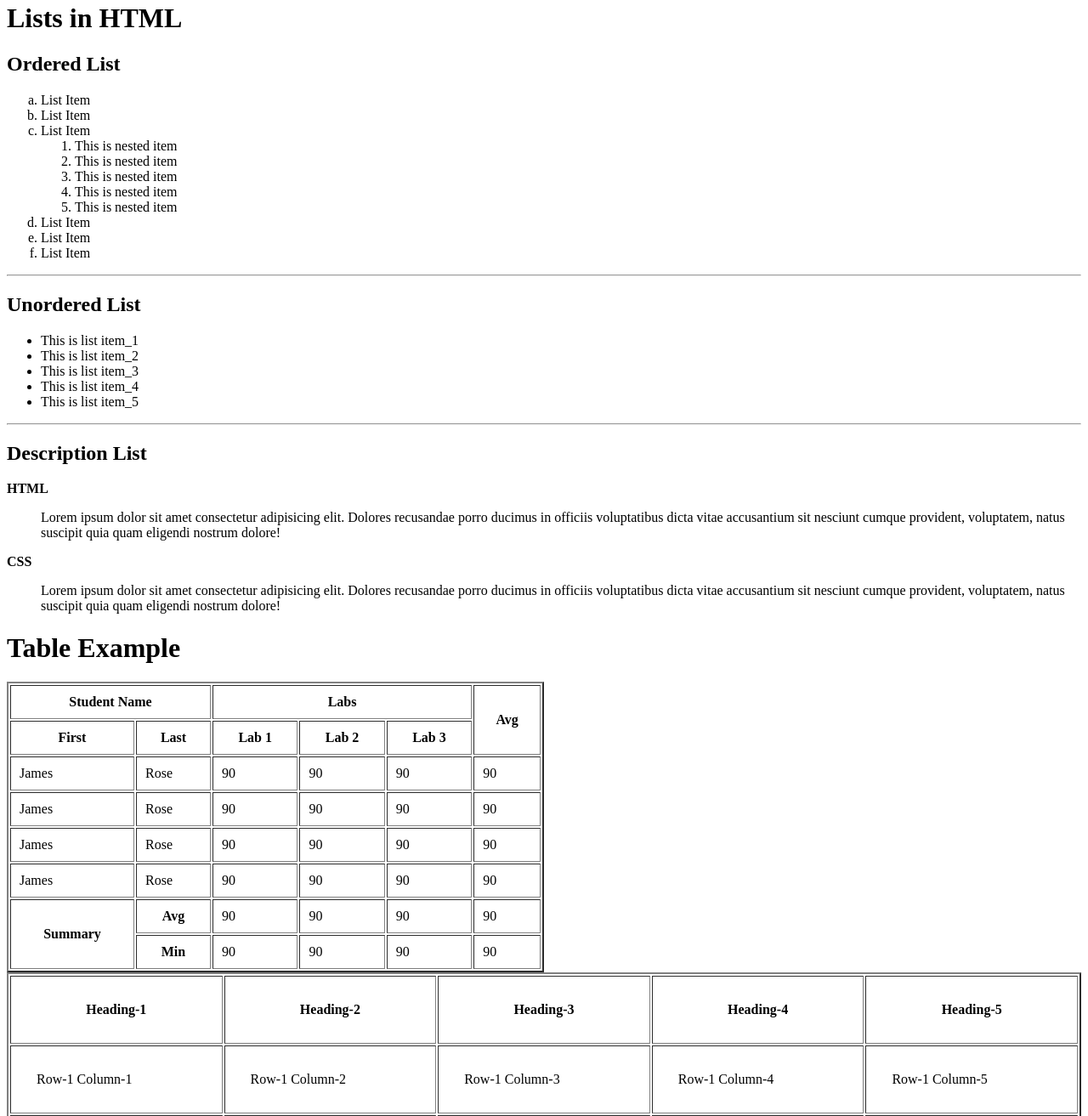
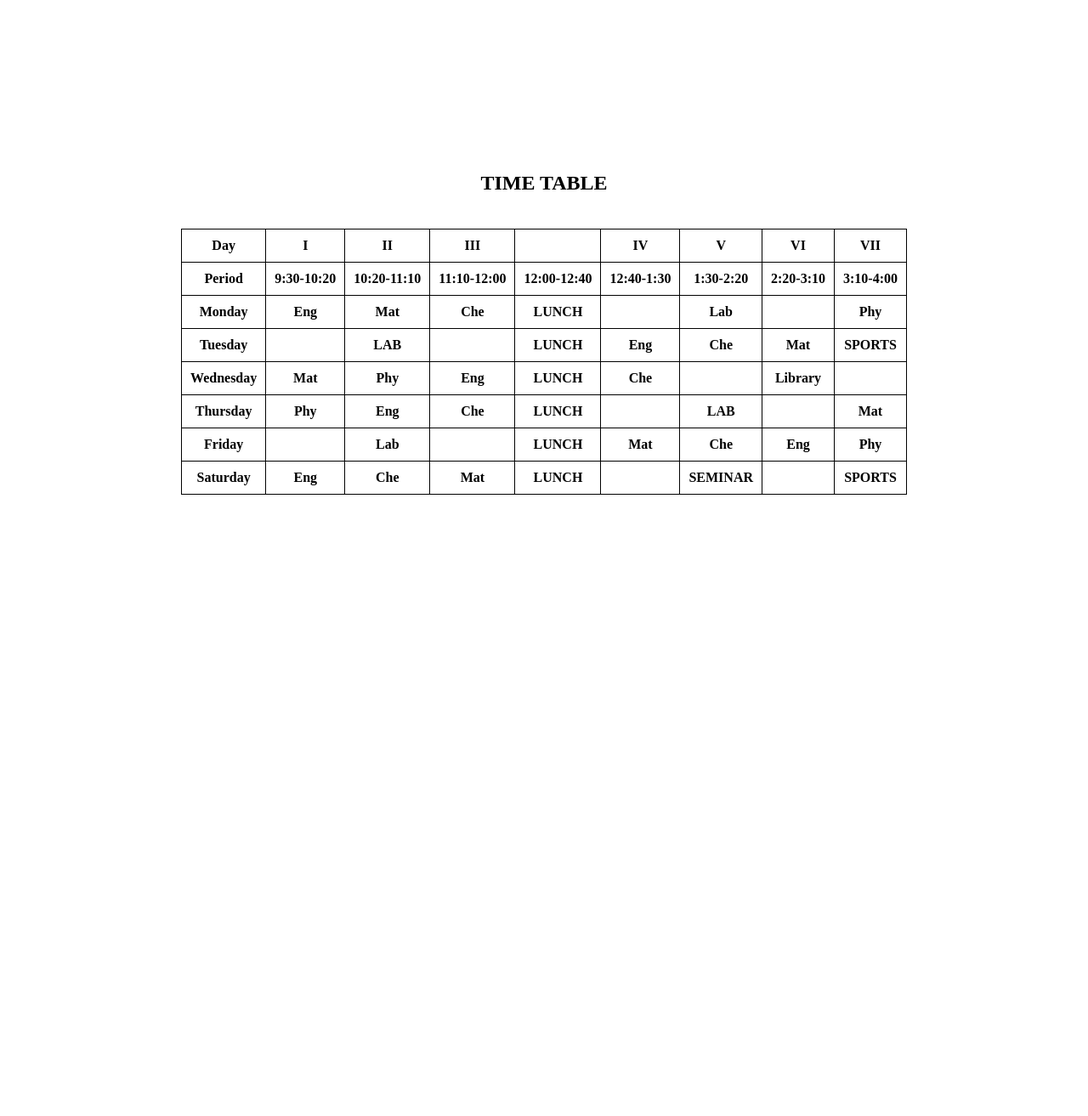
Before and after one commit to Raopriyanshuu/Assignment-1, a plain HTML site: page Index.html in a window 1280 px wide. Shown: the part 18-1331 px from the top of the page at 85% size. After the commit the page ends 800 px from the top, so only its background shows below. Drawn offline with Linux system fonts and the light colour scheme.

Commit message:
Update Index.html

```diff
--- a/Index.html
+++ b/Index.html
@@ -1,227 +1,120 @@
-<!-- LIST -->
 <!DOCTYPE html>
-<html lang="en">
-
-<head>
-    <meta charset="UTF-8">
-    <meta name="viewport" content="width=device-width, initial-scale=1.0">
-    <title>Document</title>
-</head>
-
-<body>
-
-    <h1>Lists in HTML</h1>
-
-    <!--
-        3 types of list
-        - Ordered List
-        - Unordered List
-        - Description List
-     -->
-
-    <h2>Ordered List</h2>
-    <!-- ol>li*6 -->
-    <!-- ol>li{List Item}*6 -->
-    <ol type="a">
-        <li>List Item</li>
-        <li>List Item</li>
-        <li>
-            List Item
-            <ol>
-                <li>This is nested item</li>
-                <li>This is nested item</li>
-                <li>This is nested item</li>
-                <li>This is nested item</li>
-                <li>This is nested item</li>
-            </ol>
-        </li>
-        <li>List Item</li>
-        <li>List Item</li>
-        <li>List Item</li>
-    </ol>
-
-    <hr>
-
-    <h2>Unordered List</h2>
-    <ul>
-        <li>This is list item_1</li>
-        <li>This is list item_2</li>
-        <li>This is list item_3</li>
-        <li>This is list item_4</li>
-        <li>This is list item_5</li>
-    </ul>
-
-    <hr>
-
-    <h2>Description List</h2>
-    <dl>
-        <dt>
-            <b>HTML</b>
-        </dt>
-        <dd>
-            <p>
-                Lorem ipsum dolor sit amet consectetur adipisicing elit. Dolores recusandae porro ducimus in officiis voluptatibus dicta vitae accusantium sit nesciunt cumque provident, voluptatem, natus suscipit quia quam eligendi nostrum dolore!
-            </p>
-        </dd>
-
-        <dt>
-            <b>CSS</b>
-        </dt>
-        <dd>
-            <p>
-                Lorem ipsum dolor sit amet consectetur adipisicing elit. Dolores recusandae porro ducimus in officiis voluptatibus dicta vitae accusantium sit nesciunt cumque provident, voluptatem, natus suscipit quia quam eligendi nostrum dolore!
-            </p>
-        </dd>
-    </dl>
-
-</body>
-
-</html>
-<!-- TABLE -->
-<!DOCTYPE html>
-<html lang="en">
-
-<head>
-    <meta charset="UTF-8">
-    <meta name="viewport" content="width=device-width, initial-scale=1.0">
-    <title>Document</title>
-</head>
-
-<body>
-
-    <h1>Table Example</h1>
-
-    <table border="2" cellpadding="10" width="50%">
-        <tr>
-            <th colspan="2">Student Name</th>
-            <th colspan="3">Labs</th>
-            <th rowspan="2">Avg</th>
-        </tr>
-        <tr>
-            <th>First</th>
-            <th>Last</th>
-            <th>Lab 1</th>
-            <th>Lab 2</th>
-            <th>Lab 3</th>
-        </tr>
-        <tr>
-            <td>James</td>
-            <td>Rose</td>
-            <td>90</td>
-            <td>90</td>
-            <td>90</td>
-            <td>90</td>
-        </tr>
-        <tr>
-            <td>James</td>
-            <td>Rose</td>
-            <td>90</td>
-            <td>90</td>
-            <td>90</td>
-            <td>90</td>
-        </tr>
-        <tr>
-            <td>James</td>
-            <td>Rose</td>
-            <td>90</td>
-            <td>90</td>
-            <td>90</td>
-            <td>90</td>
-        </tr>
-        <tr>
-            <td>James</td>
-            <td>Rose</td>
-            <td>90</td>
-            <td>90</td>
-            <td>90</td>
-            <td>90</td>
-        </tr>
-        <tr>
-            <th rowspan="2">Summary</th>
-            <th>Avg</th>
-            <td>90</td>
-            <td>90</td>
-            <td>90</td>
-            <td>90</td>
-        </tr>
-        <tr>
-            <th>Min</th>
-            <td>90</td>
-            <td>90</td>
-            <td>90</td>
-            <td>90</td>
-        </tr>
-    </table>
-
-</body>
-
-</html>
-
-<!--<!DOCTYPE html>
 <html lang="en">
 <head>
     <meta charset="UTF-8">
     <meta name="viewport" content="width=device-width, initial-scale=1.0">
-    <title>Document</title>
+    <title>Assignment No 1</title>
+    <style>
+        body {
+            display: flex;
+            justify-content: center;
+            align-items: center;
+            flex-direction: column;
+            height: 100vh;
+            margin: 0;
+        }
+        table {
+            border-collapse: collapse;
+            margin-top: 20px;
+        }
+        th, td {
+            padding: 10px;
+            border: 1px solid black;
+            text-align: center;
+        }
+    </style>
 </head>
 <body>
-
-    <h1>Tables</h1>
-
-    <!-- Tables are not responsive -->
-<table border="2" width="100%" cellpadding="30">
-    <thead>
+    <h2>TIME TABLE</h2>
+    <table>
         <tr>
-            <!-- th{Heading-$}*5 -->
-            <th>Heading-1</th>
-            <th>Heading-2</th>
-            <th>Heading-3</th>
-            <th>Heading-4</th>
-            <th>Heading-5</th>
-        </tr>
-    </thead>
-    <tbody>
-        <!-- tr*5>td*5 -->
-        <!-- tr*5>td{Row-$ Column-$}*5 -->
-        <tr>
-            <td>Row-1 Column-1</td>
-            <td>Row-1 Column-2</td>
-            <td>Row-1 Column-3</td>
-            <td>Row-1 Column-4</td>
-            <td>Row-1 Column-5</td>
+            <th>Day</th>
+            <th>I</th>
+            <th>II</th>
+            <th>III</th>
+            <th></th>
+            <th>IV</th>
+            <th>V</th>
+            <th>VI</th>
+            <th>VII</th>
         </tr>
         <tr>
-            <td>Row-2 Column-1</td>
-            <td>Row-2 Column-2</td>
-            <td>Row-2 Column-3</td>
-            <td>Row-2 Column-4</td>
-            <td>Row-2 Column-5</td>
+            <th>Period</th>
+            <th>9:30-10:20</th>
+            <th>10:20-11:10</th>
+            <th>11:10-12:00</th>
+            <th>12:00-12:40</th>
+            <th>12:40-1:30</th>
+            <th>1:30-2:20</th>
+            <th>2:20-3:10</th>
+            <th>3:10-4:00</th>
         </tr>
         <tr>
-            <td>Row-3 Column-1</td>
-            <td>Row-3 Column-2</td>
-            <td>Row-3 Column-3</td>
-            <td>Row-3 Column-4</td>
-            <td>Row-3 Column-5</td>
+            <th>Monday</th>
+            <th>Eng</th>
+            <th>Mat</th>
+            <th>Che</th>
+            <th>LUNCH</th>
+            <th></th>
+            <th>Lab</th>
+            <th></th>
+            <th>Phy</th>
         </tr>
         <tr>
-            <td>Row-4 Column-1</td>
-            <td>Row-4 Column-2</td>
-            <td>Row-4 Column-3</td>
-            <td>Row-4 Column-4</td>
-            <td>Row-4 Column-5</td>
+            <th>Tuesday</th>
+            <th></th>
+            <th>LAB</th>
+            <th></th>
+            <th>LUNCH</th>
+            <th>Eng</th>
+            <th>Che</th>
+            <th>Mat</th>
+            <th>SPORTS</th>
         </tr>
         <tr>
-            <td>Row-5 Column-1</td>
-            <td>Row-5 Column-2</td>
-            <td>Row-5 Column-3</td>
-            <td>Row-5 Column-4</td>
-            <td>Row-5 Column-5</td>
+            <th>Wednesday</th>
+            <th>Mat</th>
+            <th>Phy</th>
+            <th>Eng</th>
+            <th>LUNCH</th>
+            <th>Che</th>
+            <th></th>
+            <th>Library</th>
+            <th></th>
         </tr>
-    </tbody>
-    <tfoot></tfoot>
-</table>
-
+        <tr>
+            <th>Thursday</th>
+            <th>Phy</th>
+            <th>Eng</th>
+            <th>Che</th>
+            <th>LUNCH</th>
+            <th></th>
+            <th>LAB</th>
+            <th></th>
+            <th>Mat</th>
+        </tr>
+        <tr>
+            <th>Friday</th>
+            <th></th>
+            <th>Lab</th>
+            <th></th>
+            <th>LUNCH</th>
+            <th>Mat</th>
+            <th>Che</th>
+            <th>Eng</th>
+            <th>Phy</th>
+        </tr>
+        <tr>
+            <th>Saturday</th>
+            <th>Eng</th>
+            <th>Che</th>
+            <th>Mat</th>
+            <th>LUNCH</th>
+            <th></th>
+            <th>SEMINAR</th>
+            <th></th>
+            <th>SPORTS</th>
+        </tr>
+    </table>
 </body>
-
-</html> -->
+</html>
```
